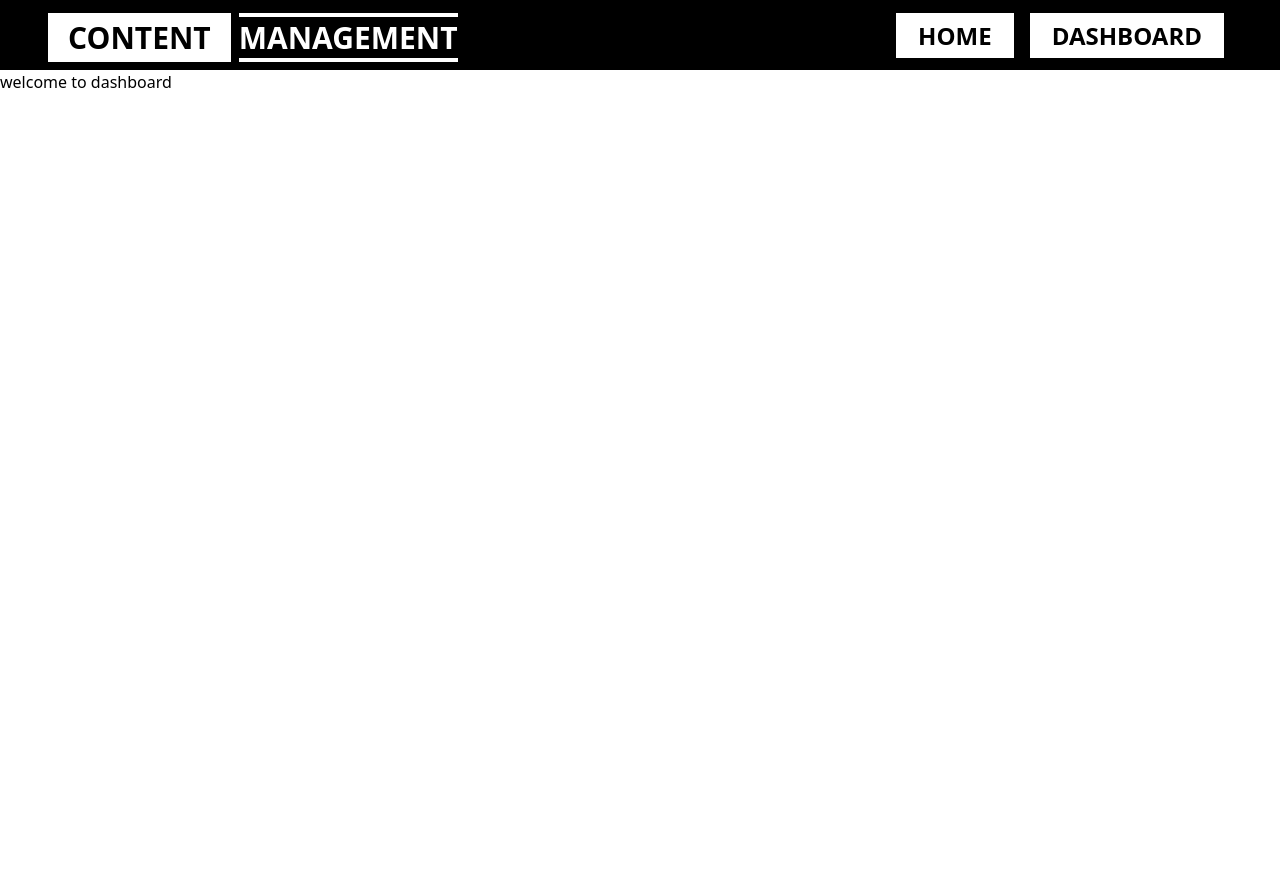
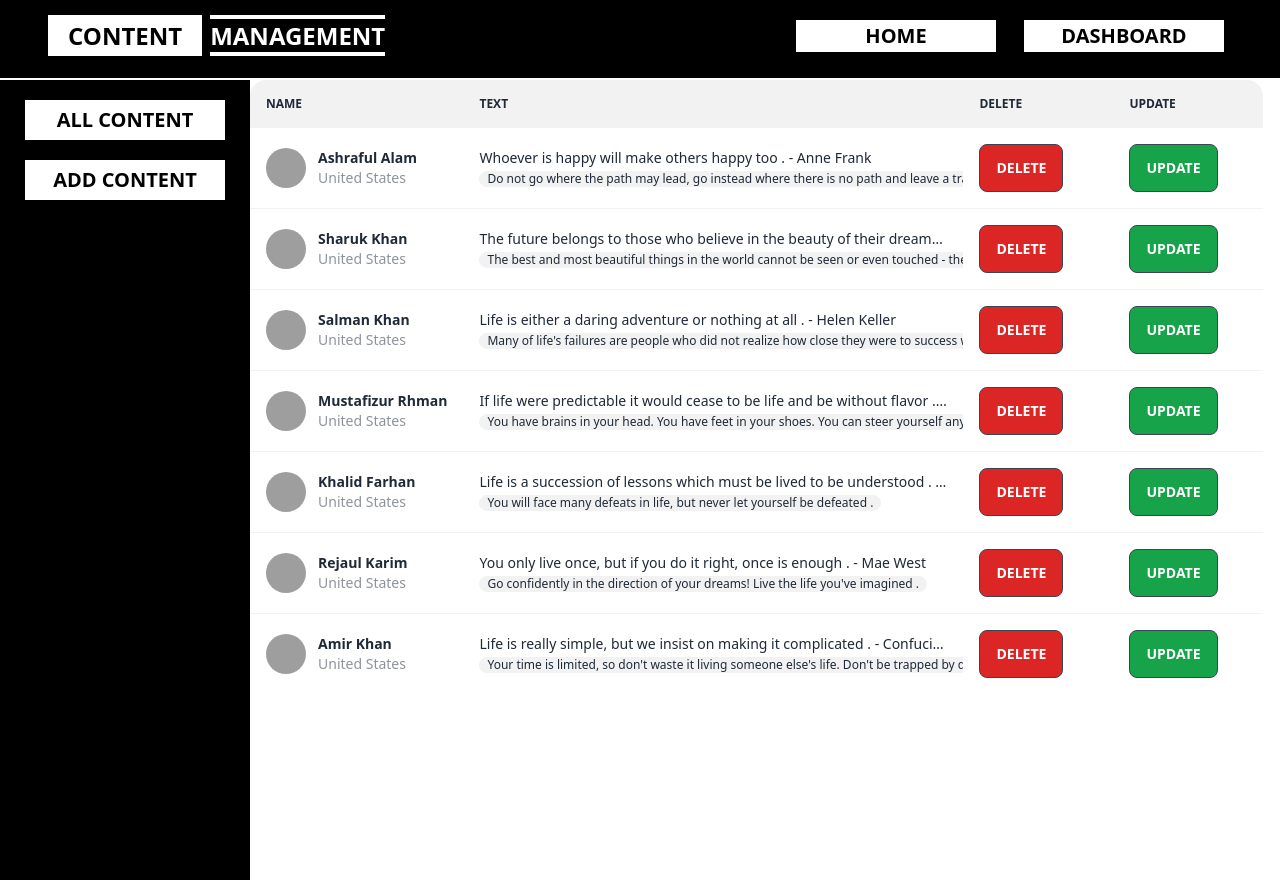
Before and after one commit to Ashraful610/redux-first-assignment-client, a React (Create React App) app: page /dashboard in a window 1280 px wide. Before the commit the page ends 800 px from the top, so only its background shows below. Built offline with nearby package versions, Linux system fonts and the light colour scheme; grey boxes are pictures that could not be loaded.

Commit message:
all content page is done

```diff
--- a/package.json
+++ b/package.json
@@ -7,6 +7,7 @@
     "@testing-library/jest-dom": "^5.16.5",
     "@testing-library/react": "^13.4.0",
     "@testing-library/user-event": "^13.5.0",
+    "daisyui": "^2.43.0",
     "react": "^18.2.0",
     "react-dom": "^18.2.0",
     "react-icons": "^4.7.1",
--- /dev/null
+++ b/public/content.json
@@ -0,0 +1,65 @@
+[
+    {
+        "_id":1,
+        "name":"Ashraful Alam",
+        "img":"https://i.ibb.co/S70t1x4/background-img-2.jpg",
+        "details":{
+            "title":"Whoever is happy will make others happy too . - Anne Frank",
+            "info":"Do not go where the path may lead, go instead where there is no path and leave a trail ."
+        }
+    },
+    {
+        "_id":2,
+        "name": "Sharuk Khan",
+        "img":"https://i.ibb.co/kKLDT2k/uwp2198869.webp",
+        "details":{
+            "title":"The future belongs to those who believe in the beauty of their dreams . - Eleanor Roosevelt",
+            "info":"The best and most beautiful things in the world cannot be seen or even touched - they must be felt with the heart ."
+        }
+    },
+    {
+        "_id":3,
+        "name": "Salman Khan",
+        "img":"https://i.ibb.co/93wbn4n/Marmotamaps-Wallpaper-Inntal-Desktop-1920x1080.jpg",
+        "details":{
+            "title":"Life is either a daring adventure or nothing at all . - Helen Keller",
+            "info":"Many of life's failures are people who did not realize how close they were to success when they gave up ."
+        }
+    },
+    {
+        "_id":4,
+        "name": "Mustafizur Rhman",
+        "img":"https://i.ibb.co/Z6fmPyK/wallpapersden-com-street-4k-black-and-white-photography-1920x1080.jpg",
+        "details":{
+            "title":"If life were predictable it would cease to be life and be without flavor . - Eleanor Roosevelt",
+            "info":"You have brains in your head. You have feet in your shoes. You can steer yourself any direction you choose ."
+        }
+    },
+    {
+        "_id":5,
+        "name":"Khalid Farhan",
+        "img":"https://i.ibb.co/n7FCKkD/wallpapersden-com-76963-1920x1080.jpg",
+        "details":{
+            "title":"Life is a succession of lessons which must be lived to be understood . - Ralph Waldo Emerson",
+            "info":"You will face many defeats in life, but never let yourself be defeated ."
+        }
+    },
+    {
+        "_id":6,
+        "name":"Rejaul Karim",
+        "img":"https://i.ibb.co/5jDJrGf/after-dark-68-1920x1080.jpg",
+        "details":{
+            "title":"You only live once, but if you do it right, once is enough . - Mae West" ,
+            "info":"Go confidently in the direction of your dreams! Live the life you've imagined ."
+        }
+    },
+    {
+        "_id":7,
+        "name":"Amir Khan",
+        "img":"https://i.ibb.co/LYwHbQt/wallpaper.jpg",
+        "details":{
+            "title":"Life is really simple, but we insist on making it complicated . - Confucius",
+            "info":"Your time is limited, so don't waste it living someone else's life. Don't be trapped by dogma — which is living with the results of other people's thinking ."
+        }
+    }
+]
--- a/src/App.js
+++ b/src/App.js
@@ -1,5 +1,7 @@
 import { Provider } from 'react-redux';
 import { Route, Routes } from 'react-router-dom';
+import AddContent from './Components/Dashboard/AddContent';
+import AllContent from './Components/Dashboard/AllContent';
 import Dashboard from './Components/Dashboard/Dashboard';
 import Home from './Components/Home/Home';
 import Navbar from './Components/Navbar/Navbar';
@@ -11,7 +13,10 @@ function App() {
         <Navbar/>
         <Routes>
           <Route path='/' element={<Home/>} />
-          <Route path='/dashboard' element={<Dashboard/>} />
+          <Route path='/dashboard' element={<Dashboard/>} >
+              <Route index element={<AllContent/>} />
+              <Route path='addContent' element={<AddContent/>} />
+          </Route>
         </Routes>
       </Provider>
   );
--- a/src/Components/Banner/Banner.js
+++ b/src/Components/Banner/Banner.js
@@ -4,9 +4,9 @@ import { ImQuotesLeft, ImQuotesRight } from 'react-icons/im';
 
 const Banner = () => {
     return (
-        <div className='banner w-full lg:h-[600px] h-[380px] flex items-center justify-center '>
+        <div className='banner w-full h-[450px]  flex items-center justify-center '>
             <ImQuotesLeft className='text-white text-4xl mr-4 mb-6'/>
-            <h2 className='text-white text-5xl font-semibold font-serif'>There is nothing impossible to they who will try</h2>
+            <h2 className='text-white text-4xl font-semibold font-serif'>There is nothing impossible to they who will try</h2>
             <ImQuotesRight className='text-white text-4xl ml-4 mb-6'/>
         </div>
     );
--- a/src/Components/Content/Content.js
+++ b/src/Components/Content/Content.js
@@ -1,25 +1,28 @@
 import React from 'react';
 import {BsThreeDots} from 'react-icons/bs'
 
-const Content = () => {
+const Content = ({content}) => {
+    const {img , details , name} = content
     return (
-        <section className='rounded border-2 border-slate-300 my-5'>
+        <section className='rounded-[12px] border-2 border-slate-300 my-5'>
             {/* ----------- user info ------------ */}
-            <div className='flex justify-between items-center bg-slate-200 p-5'>
+            <div className='flex justify-between items-center bg-slate-200 px-5 py-3 rounded-t-[12px]'>
                 <div className='flex items-center space-x-5'>
-                  <img src="https://i.ibb.co/bNcXPp5/wallpaper-6.jpg" className='w-[50px] h-[50px] rounded-full ring ring-offset-2 ring-teal-500' alt="" />
-                  <h2 className='text-2xl font-serif'>Ashraful Alam</h2>
+                  <img src={img} className='w-[50px] h-[50px] rounded-full ring ring-offset-2 ring-black' alt="" />
+                  <h2 className='text-xl font-serif font-semibold uppercase'>{name}</h2>
                 </div>
                 <BsThreeDots className='text-3xl'/>
             </div>
             {/* ---------- main text --------- */}
-            <div className='p-2'>
-                <h2 className='text-xl'>Lorem ipsum dolor sit amet.</h2>
-                <p className='text-xl'>Lorem ipsum dolor sit amet consectetur adipisicing elit. Consequuntur, recusandae?</p>
+            <div className='p-5'>
+                <h2 className='text-lg font-semibold'>
+                    {details.title}
+                </h2>
+                <p className='text-lg'>{details.info}</p>
             </div>
             {/* ------------- main content ----------- */}
-            <div className='h-[400px] '>
-                <img src="https://i.ibb.co/S70t1x4/background-img-2.jpg" className='w-full h-full' alt="" />
+            <div className='h-[400px]'>
+                <img src={img} className='w-full h-full rounded-b-[12px]' alt="" />
             </div>
         </section>
     );
--- a/src/Components/Contents/Contents.js
+++ b/src/Components/Contents/Contents.js
@@ -1,14 +1,20 @@
-import React from 'react';
+import React, { useEffect, useState } from 'react';
 import Content from '../Content/Content';
 
 const Contents = () => {
+    const [contents , setContents]  = useState([])
+
+    useEffect(() => {
+        fetch('content.json')
+        .then(res => res.json())
+        .then(contents => setContents(contents))
+    },[])
+
     return (
         <section className='w-3/5 h-full mx-auto p-5'>
-            <Content/>
-            <Content/>
-            <Content/>
-            <Content/>
-            <Content/>
+            {
+                contents.map(content => <Content content={content} key={content._id}/>)
+            }
         </section>
     );
 };
--- /dev/null
+++ b/src/Components/Dashboard/AddContent.js
@@ -0,0 +1,11 @@
+import React from 'react';
+
+const AddContent = () => {
+    return (
+        <div>
+            <h2 className='text-4xl text-red-500'>add content </h2>
+        </div>
+    );
+};
+
+export default AddContent;
--- /dev/null
+++ b/src/Components/Dashboard/AllContent.js
@@ -0,0 +1,36 @@
+import React, { useEffect, useState } from 'react';
+import Content from './Content';
+
+const AllContent = () => {
+    const [contents , setContents]  = useState([])
+
+    useEffect(() => {
+        fetch('content.json')
+        .then(res => res.json())
+        .then(contents => setContents(contents))
+    },[])
+
+    return (
+    <div className="max-w-[1020px] overflow-x-auto">
+     <table className="table w-full">
+      <thead className=" w-full">
+       <tr>
+        <th>Name</th>
+        <th>Text</th>
+        <th>Delete</th>
+        <th>Update</th>
+       </tr>
+      </thead>
+      <tbody>
+        {
+            contents.map(content => <Content key={content._id} content={content} />)
+        }
+
+     </tbody>
+    </table>
+ </div>
+
+    );
+};
+
+export default AllContent;
--- /dev/null
+++ b/src/Components/Dashboard/Content.js
@@ -0,0 +1,36 @@
+import React from 'react';
+
+const Content = ({content}) => {
+    return (
+        <tr>
+             <td>
+                 <div className="flex items-center space-x-3">
+                    <div className="avatar">
+                      <div className="mask rounded-full w-10 h-10">
+                        <img src={content.img} alt="Avatar Tailwind CSS Component" />
+                      </div>
+                    </div>
+                    <div>
+                      <div className="font-bold text-sm">{content.name}</div>
+                      <div className="text-sm opacity-50">United States</div>
+                    </div>
+                 </div>
+             </td>
+                <td className='text-sm max-w-[500px] text-ellipsis overflow-hidden'>
+                  {content.details.title}
+                  <br/>
+                  <span className="badge badge-ghost badge-sm text-ellipsis overflow-hidden">
+                    {content.details.info}
+                  </span>
+                </td>
+                <td className='w-[150px]'>
+                    <button className='bg-red-600 text-white  btn'>Delete</button>
+                </td>
+                <th className='w-[150px]'>
+                   <button className='bg-green-600  text-white rounded-lg btn'>Update</button>
+                </th>
+       </tr>
+    );
+};
+
+export default Content;
--- a/src/Components/Dashboard/Dashboard.js
+++ b/src/Components/Dashboard/Dashboard.js
@@ -1,10 +1,25 @@
 import React from 'react';
+import { Link, Outlet } from 'react-router-dom';
 
 const Dashboard = () => {
     return (
-        <div>
-            <h2>welcome to dashboard</h2>
-        </div>
+        <div className="drawer drawer-mobile flex">
+          <input id="my-drawer-2" type="checkbox" className="drawer-toggle" />
+          <div className="drawer-side">
+             <label htmlFor="my-drawer-2" className="drawer-overlay"></label>
+             <aside className='w-[250px] min-h-[500px] bg-black p-5 flex flex-col items-center space-y-5'>
+               <Link to='/dashboard' className='text-black hover:text-white bg-white hover:bg-black border-2 border-white w-[200px] text-center py-1 transition duration-500 text-xl uppercase font-bold '>
+                   All Content
+                 </Link>
+                <Link to='/dashboard/addContent' className='text-black hover:text-white bg-white hover:bg-black border-2 border-white w-[200px] text-center py-1 transition duration-500 text-xl uppercase font-bold'>
+                   Add Content
+               </Link>
+            </aside>
+         </div>
+           <Outlet/>
+      </div>
+
+
     );
 };
 
--- a/src/Components/Navbar/Navbar.js
+++ b/src/Components/Navbar/Navbar.js
@@ -3,19 +3,19 @@ import { Link } from 'react-router-dom';
 
 const Navbar = () => {
     return (
-        <div className='bg-black h-[70px] w-full px-12 py-5 flex justify-between'>
-            <h2 className='text-white text-3xl font-bold uppercase'>
+        <div className='bg-black h-[80px] w-full px-12 py-5 flex justify-between border-b-2 border-white'>
+            <h2 className='text-white text-2xl font-bold uppercase'>
               <span className='bg-white text-black px-5 py-1 mr-2'>Content</span>
                <span className='border-y-4 border-white'>Management</span>
             </h2>
-            <ul className='flex'>
-                <li>
-                    <Link to='/' className='text-black hover:text-white text-2xl mx-2 uppercase bg-white hover:bg-black px-5 py-1 font-bold border-2 border-white transition duration-500'>
+            <ul className='flex space-x-5'>
+                <li className=''>
+                    <Link to='/' className='text-black hover:text-white bg-white hover:bg-black border-2 border-white w-[200px] inline-block text-center  transition duration-500 text-xl font-bold uppercase'>
                         Home
                     </Link>
                 </li>
                 <li>
-                    <Link to='/dashboard' className='text-black hover:text-white text-2xl mx-2 uppercase bg-white hover:bg-black px-5 py-1 font-bold border-2 border-white transition duration-500'>
+                    <Link to='/dashboard' className='text-black hover:text-white text-xl mx-2  bg-white hover:bg-black w-[200px] inline-block text-center  font-bold border-2 border-white transition duration-500 uppercase'>
                         DashBoard
                     </Link>
                 </li>
--- a/tailwind.config.js
+++ b/tailwind.config.js
@@ -6,5 +6,5 @@ module.exports = {
   theme: {
     extend: {},
   },
-  plugins: [],
+  plugins: [require("daisyui")],
 }
```
Also changed, not shown: 1 other file (tests, documents, lock files or other folders).
